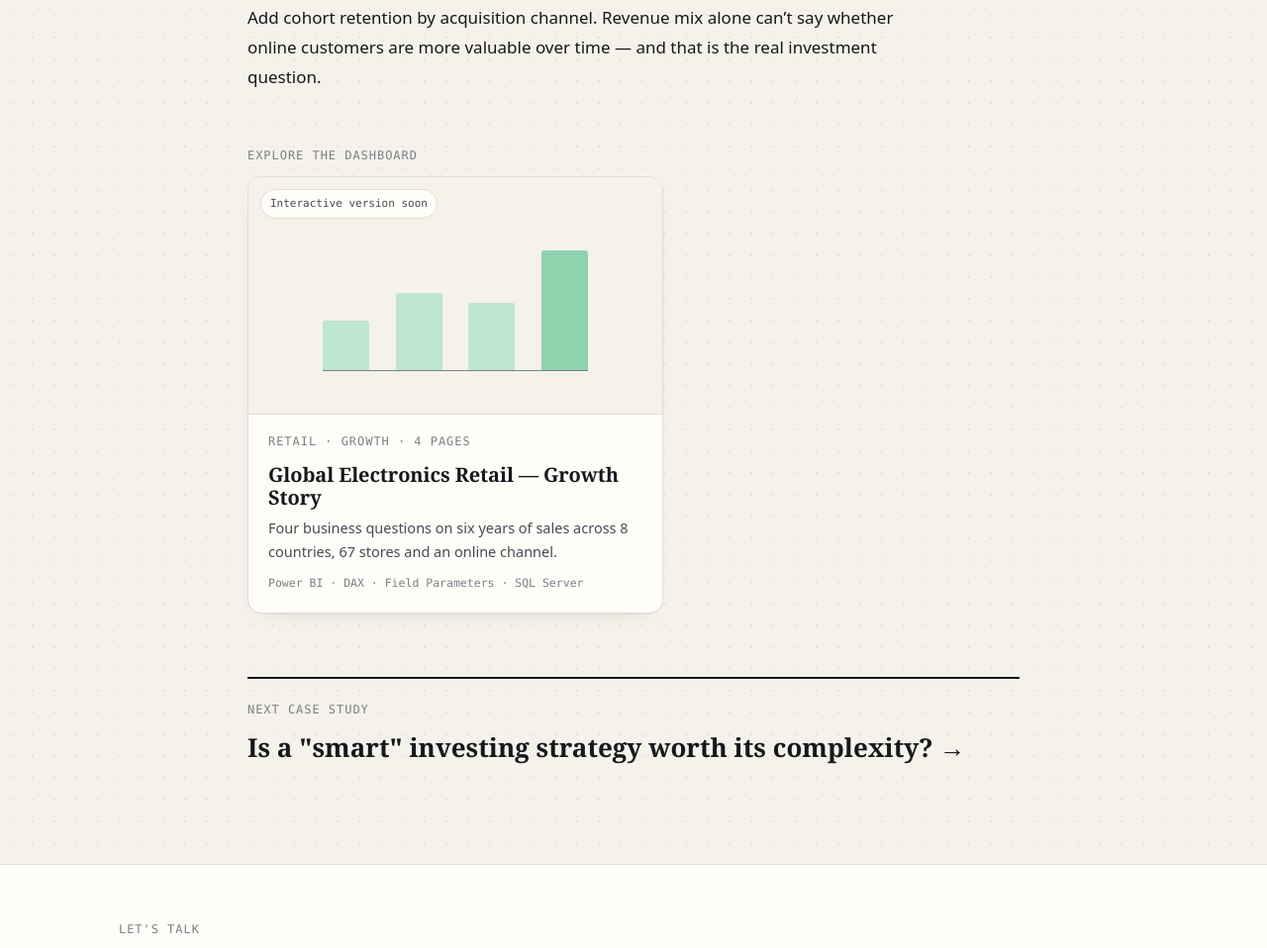
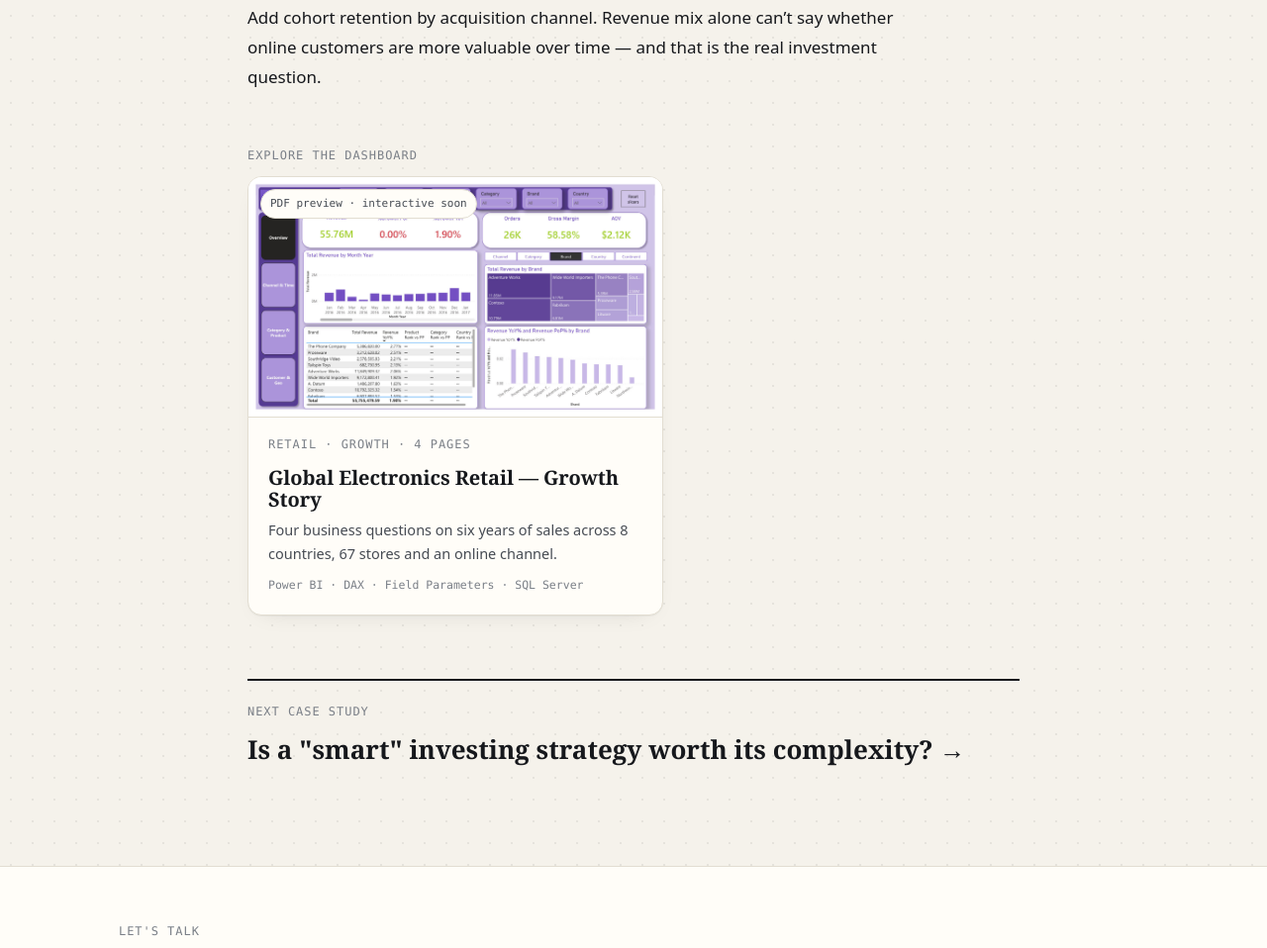
Before and after one commit to bonjourney1011/bonjourney1011.github.io, an Astro site: page /work/global-retail-growth-story in a window 1280 px wide. Shown: the part 1799-2757 px from the top of the page at 99% size. Built offline with nearby package versions, Linux system fonts and the light colour scheme; Astro itself is replaced by a stand-in of ours.

Commit message:
feat: add 4-page PDF preview for the global electronics retail dashboard

```diff
--- a/src/content/dashboards/global-electronics-retail.md
+++ b/src/content/dashboards/global-electronics-retail.md
@@ -10,6 +10,7 @@ tools: [Power BI, DAX, Field Parameters, SQL Server]
 work: global-retail-growth-story
 repoUrl: https://github.com/bonjourney1011/powerbi-retails-dashboard
 updated: 2026-06-23
+pdf: /dashboard-files/global-electronics-retail/global-electronics-retail-dashboard.pdf
 ---
 
 ## How to read it
--- a/src/content/work/global-retail-growth-story.md
+++ b/src/content/work/global-retail-growth-story.md
@@ -12,6 +12,7 @@ stack: [Power BI, DAX, SQL Server, Field Parameters]
 order: 4
 repoUrl: https://github.com/bonjourney1011/powerbi-retails-dashboard
 dashboard: global-electronics-retail
+cover: /dashboard-files/global-electronics-retail/page-1.jpg
 ---
 
 ## The business question
```
Also changed, not shown: public/dashboard-files/global-electronics-retail/page-1.jpg (added), public/dashboard-files/global-electronics-retail/page-2.jpg (added), public/dashboard-files/global-electronics-retail/page-3.jpg (added), public/dashboard-files/global-electronics-retail/page-4.jpg (added), 1 other file.
